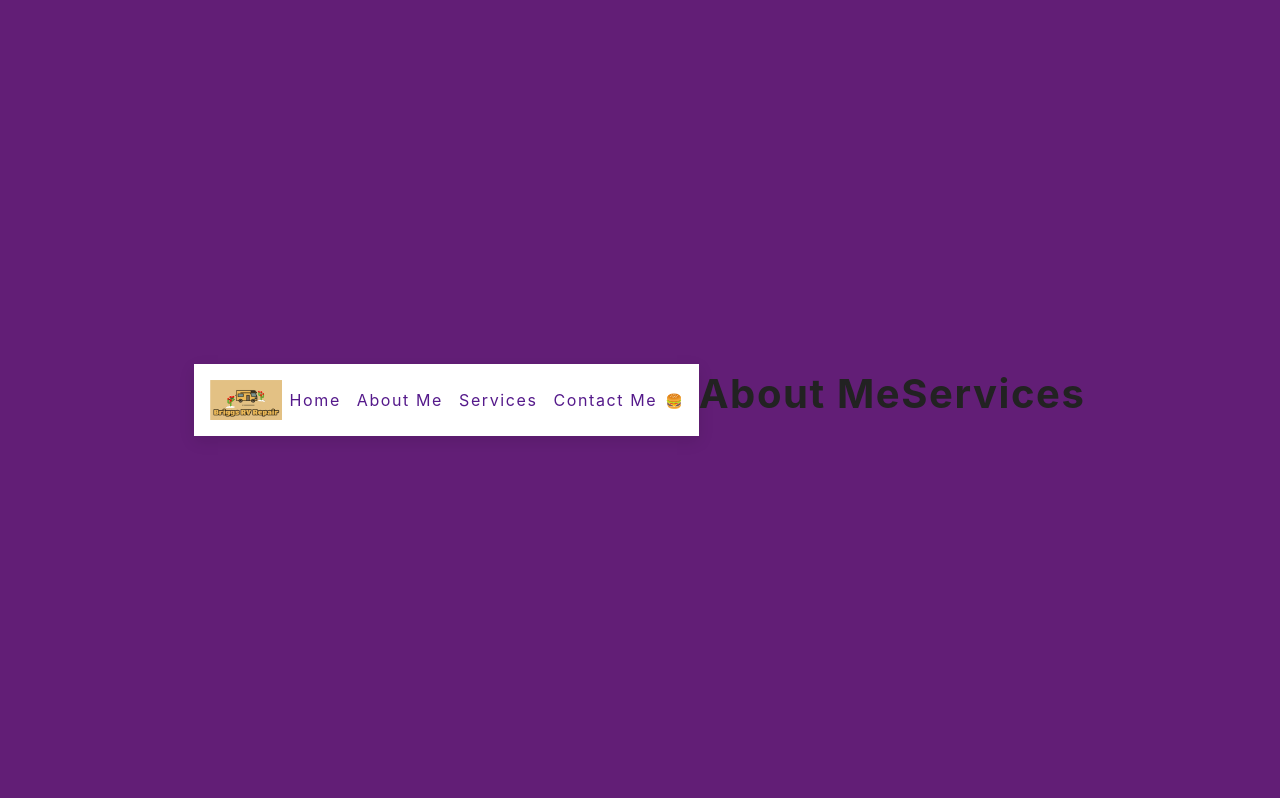
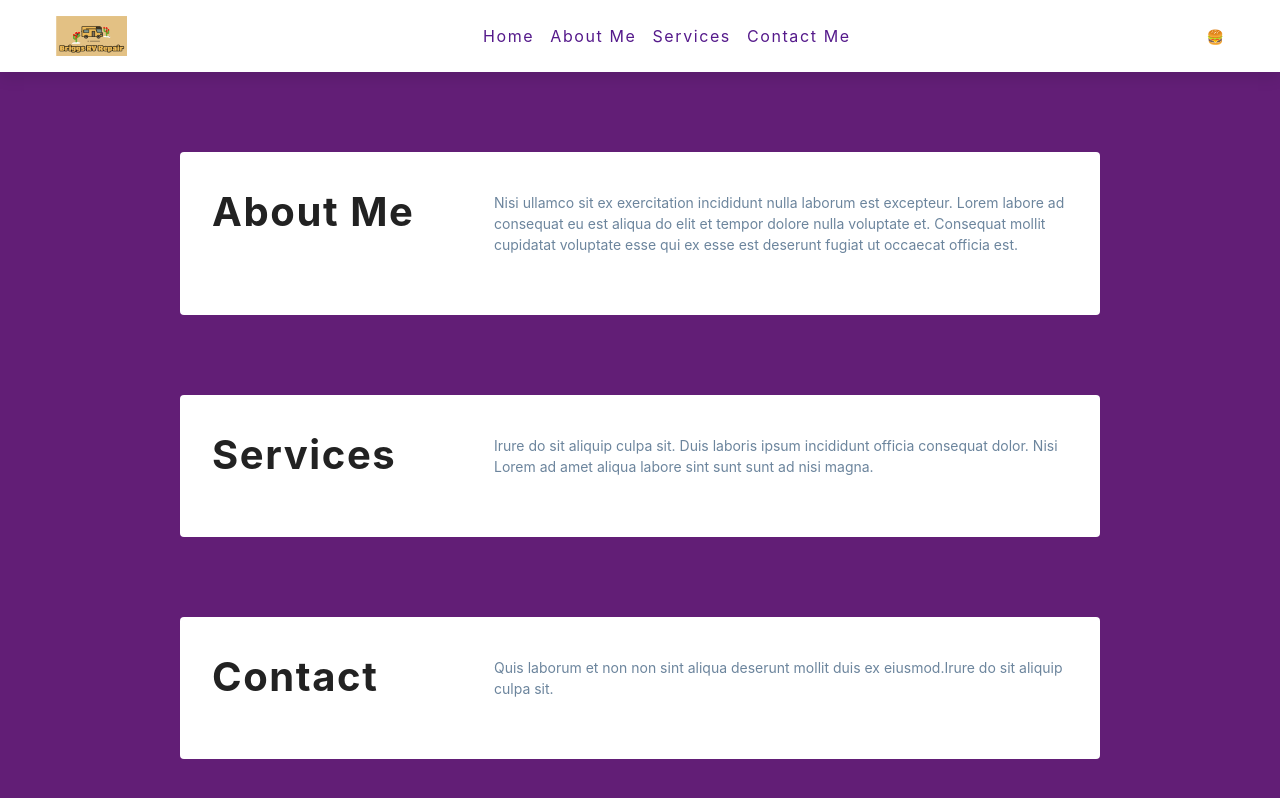
Before and after one commit to Davidm8624/rv-site, a React (Create React App) app in the folder here/: page / in a window 1280 px wide. Built offline with nearby package versions, Linux system fonts and the light colour scheme.

Commit message:
div done
maybe

```diff
--- a/here/src/App.js
+++ b/here/src/App.js
@@ -7,13 +7,20 @@
     <div>
       <Navbar/>
     </div>
-    <container>
-      <h2>about me</h2>
+    <container className='container'>
+      <h2 className='title'>About Me</h2>
+      <p>Nisi ullamco sit ex exercitation incididunt nulla laborum est excepteur. Lorem labore ad consequat eu est aliqua do elit et tempor dolore nulla voluptate et. Consequat mollit cupidatat voluptate esse qui ex esse est deserunt fugiat ut occaecat officia est.</p>
     </container>
-    <container>
-      <h2>Services</h2>
+    <container className='container'>
+      <h2 className='title'>Services</h2>
+      <p>Irure do sit aliquip culpa sit. Duis laboris ipsum incididunt officia consequat dolor. Nisi Lorem ad amet aliqua labore sint sunt sunt ad nisi magna.</p>
+    </container>
+    <container className='container'>
+      <h2 className='title'>Contact</h2>
+      <p>Quis laborum et non non sint aliqua deserunt mollit duis ex eiusmod.Irure do sit aliquip culpa sit.</p>
     </container>
   </main>
+
   );
 }
 
--- a/here/src/styles/base/_global.scss
+++ b/here/src/styles/base/_global.scss
@@ -75,7 +75,7 @@
 // }
 main {
   min-height: 100vh;
-  display: flex;
+  // display: flex;
   justify-content: center;
   align-items: center;
 }
--- a/here/src/styles/main.css
+++ b/here/src/styles/main.css
@@ -245,7 +245,6 @@
 
 main {
   min-height: 100vh;
-  display: flex;
   justify-content: center;
   align-items: center;
 }
```
